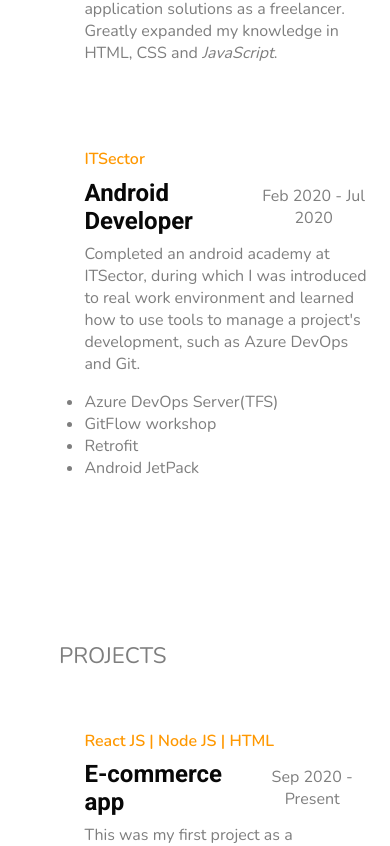
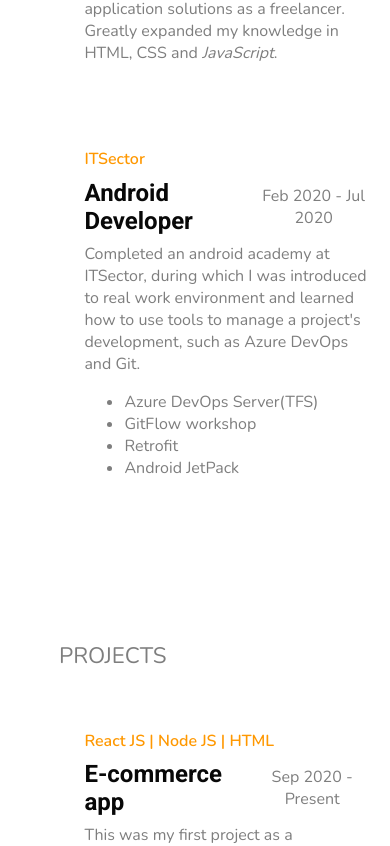
Before and after one commit to joaoarteiro/web-portfolio, a React (Create React App) app: page /about in a window 390 px wide. Shown: the part 1151-1997 px from the top of the page. Built offline with nearby package versions, Linux system fonts and the light colour scheme.

Commit message:
Changes to side-bar

```diff
--- a/src/App.css
+++ b/src/App.css
@@ -309,8 +309,9 @@ transition: .7s;
 
   .link {
     font-size: 17px;
-    color: rgb(8, 8, 8);
+    color: rgb(209, 209, 209);
     margin-left: 15px;
+    margin-bottom: 60px;
   }
 
   .title-name {
@@ -342,7 +343,8 @@ transition: .7s;
     right: 0px;
     height: 88vh;
     top: 12vh;
-    background-color: rgba(255, 153, 0, 0.925);
+    justify-content: center;
+    background-color: rgba(8, 8, 8, 0.897);
     display: flex;
     flex-direction: column;
     align-items: start;
@@ -373,8 +375,9 @@ transition: .7s;
     -webkit-filter: blur(8px);
   }
 
-  ul {
-    padding-inline-start: 0px;
+  ul.nav-bar.show {
+    margin: 0;
+    padding: 0;
   }
 
 
```
